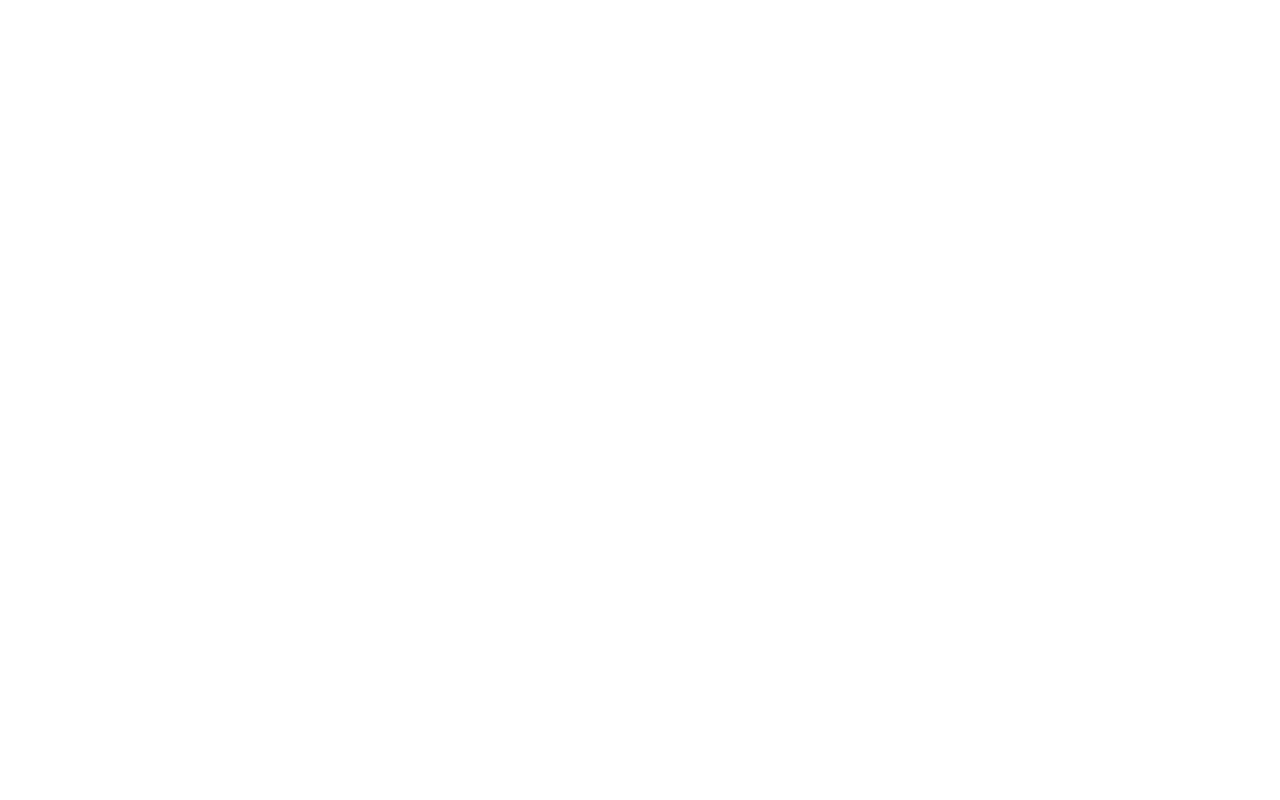
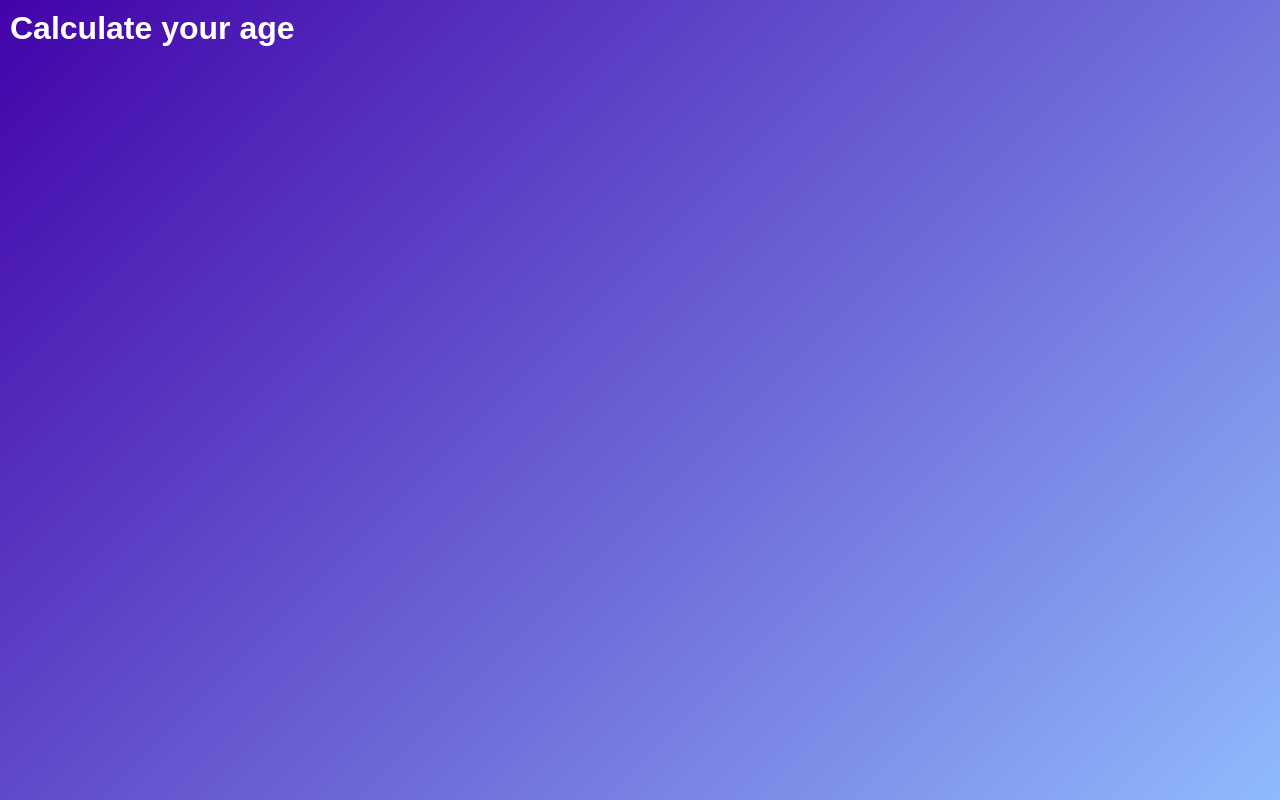
Before and after one commit to salinpaul94/Age-calculator, a plain HTML site: page version_01/index.html in a window 1280 px wide. Drawn offline with Linux system fonts and the light colour scheme.

Commit message:
container class styling

```diff
--- a/version_01/index.html
+++ b/version_01/index.html
@@ -5,10 +5,15 @@
   <meta charset="UTF-8">
   <meta name="viewport" content="width=device-width, initial-scale=1.0">
   <title>Age calculator version 01</title>
+  <link rel="stylesheet" href="style.css">
 </head>
 
 <body>
-
+  <div class="container">
+    <div class="calculator">
+      <h1>Calculate your age</h1>
+    </div>
+  </div>
   <script src="index.js"></script>
 </body>
 
--- a/version_01/style.css
+++ b/version_01/style.css
@@ -4,3 +4,10 @@
   font-family: sans-serif;
   box-sizing: border-box;
 }
+.container{
+  width: 100%;
+  min-height: 100vh;
+  background: linear-gradient(135deg, #4203a9, #90bafc);
+  color: #fff;
+  padding: 10px;
+}
```
